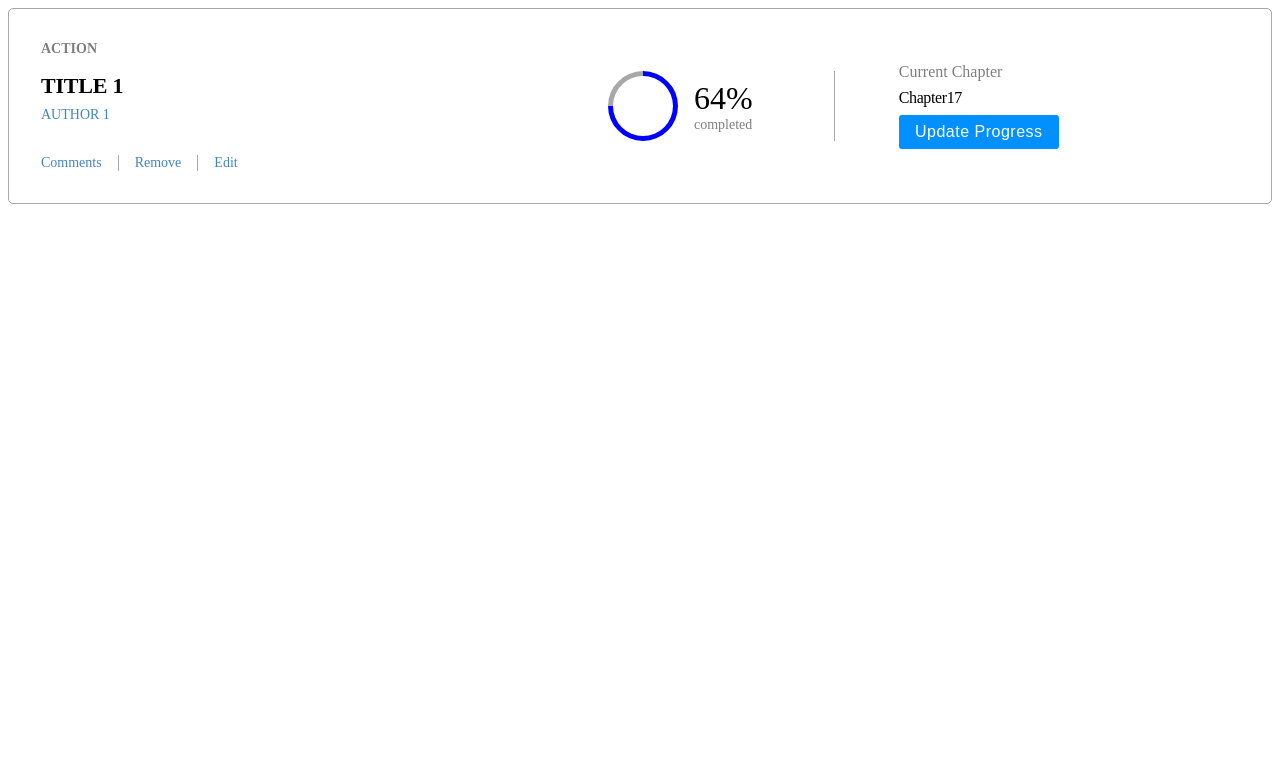
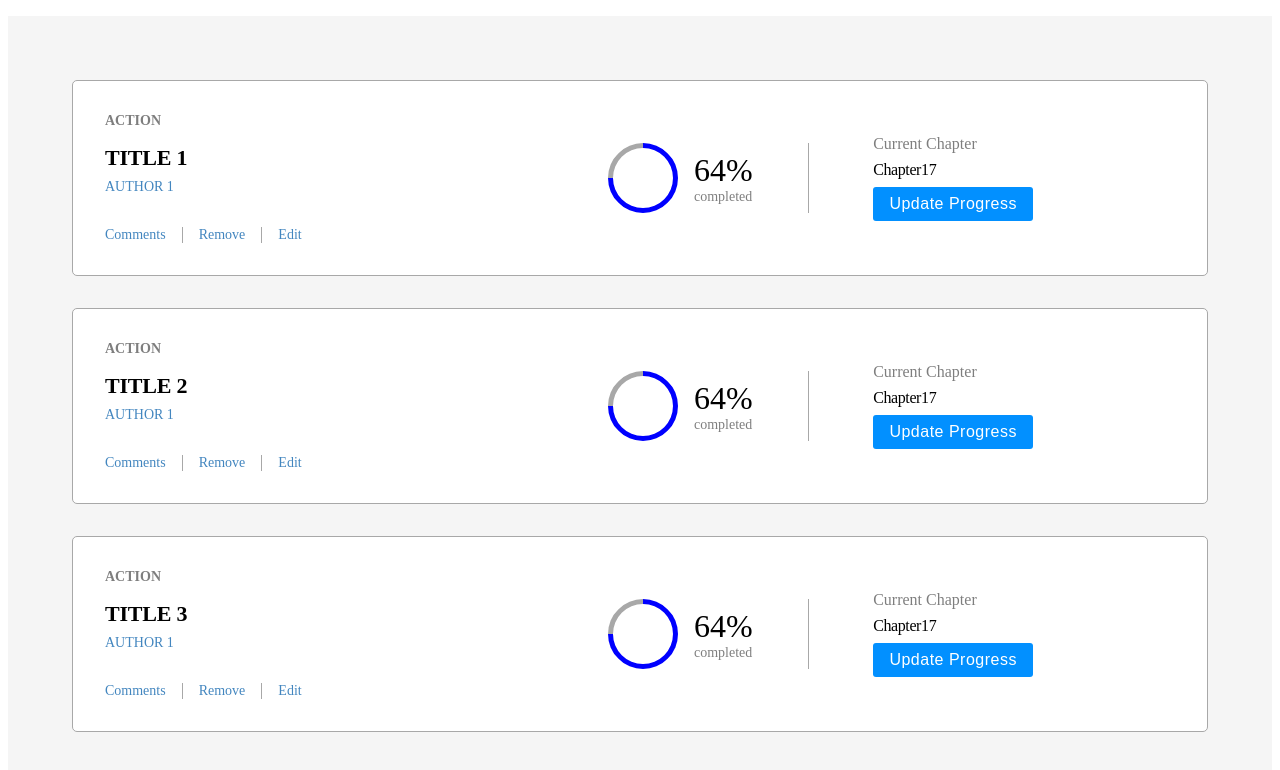
Before and after one commit to hamidazim321/react-book-store, a React (Create React App) app: page / in a window 1280 px wide. Shown: the top 770 px of the page. Built offline with nearby package versions, Linux system fonts and the light colour scheme.

Commit message:
Add BookList component

```diff
--- a/src/App.js
+++ b/src/App.js
@@ -1,16 +1,9 @@
-import BookCard from './components/Book';
+import BookList from './components/BookList';
 
 function App() {
-  const obj = {
-    title: 'TITLE 1',
-    category: 'ACTION',
-    author: 'AUTHOR 1',
-    progress: 64,
-    chapter: '17',
-  };
   return (
     <div className="App">
-      <BookCard BookObject={obj} />
+      <BookList />
     </div>
   );
 }
--- a/src/components/Book.js
+++ b/src/components/Book.js
@@ -6,7 +6,7 @@ export default function BookCard({ BookObject }) {
     title, category, author, progress, chapter,
   } = BookObject;
   return (
-    <div className="book-card">
+    <>
       <div className="book-description">
         <p className="book-category">{category}</p>
         <p className="book-title">{title}</p>
@@ -35,7 +35,7 @@ export default function BookCard({ BookObject }) {
         </p>
         <button type="button" className="update-progess-btn">Update Progress</button>
       </div>
-    </div>
+    </>
   );
 }
 
--- /dev/null
+++ b/src/components/BookList.js
@@ -0,0 +1,40 @@
+import React, { useState } from 'react';
+import BookCard from './Book';
+import '../styles/BookList.css';
+
+export default function BookList() {
+  const [Books, setBooks] = useState([
+    {
+      title: 'TITLE 1',
+      category: 'ACTION',
+      author: 'AUTHOR 1',
+      progress: 64,
+      chapter: '17',
+    },
+    {
+      title: 'TITLE 2',
+      category: 'ACTION',
+      author: 'AUTHOR 1',
+      progress: 64,
+      chapter: '17',
+    },
+    {
+      title: 'TITLE 3',
+      category: 'ACTION',
+      author: 'AUTHOR 1',
+      progress: 64,
+      chapter: '17',
+    },
+  ]);
+  return (
+    <ul className="book-list">
+      {
+      Books.map((book) => (
+        <li key={book.title} className="book-card">
+          <BookCard BookObject={book} />
+        </li>
+      ))
+      }
+    </ul>
+  );
+}
--- a/src/styles/BookCard.css
+++ b/src/styles/BookCard.css
@@ -5,15 +5,7 @@ p {
   margin: 0;
   padding: 0;
 }
-.book-card {
-  display: flex;
-  border: solid 1px rgb(168, 168, 168);
-  border-radius: 5px;
-  width: 100%;
-  padding: 2rem 6rem 2rem 2rem;
-  justify-content: space-between;
-  align-items: center;
-}
+
 .book-description{
   display: flex;
   flex-direction: column;
--- /dev/null
+++ b/src/styles/BookList.css
@@ -0,0 +1,18 @@
+.book-list {
+  padding: 4rem;
+  display: flex;
+  flex-direction: column;
+  gap: 2rem;
+  /* background-color: var(--pale-grey); */
+  background-color: rgb(245, 245, 245);
+}
+.book-card {
+  display: flex;
+  border: solid 1px rgb(168, 168, 168);
+  border-radius: 5px;
+  width: 100%;
+  padding: 2rem 6rem 2rem 2rem;
+  justify-content: space-between;
+  align-items: center;
+  background-color: white;
+}
```
